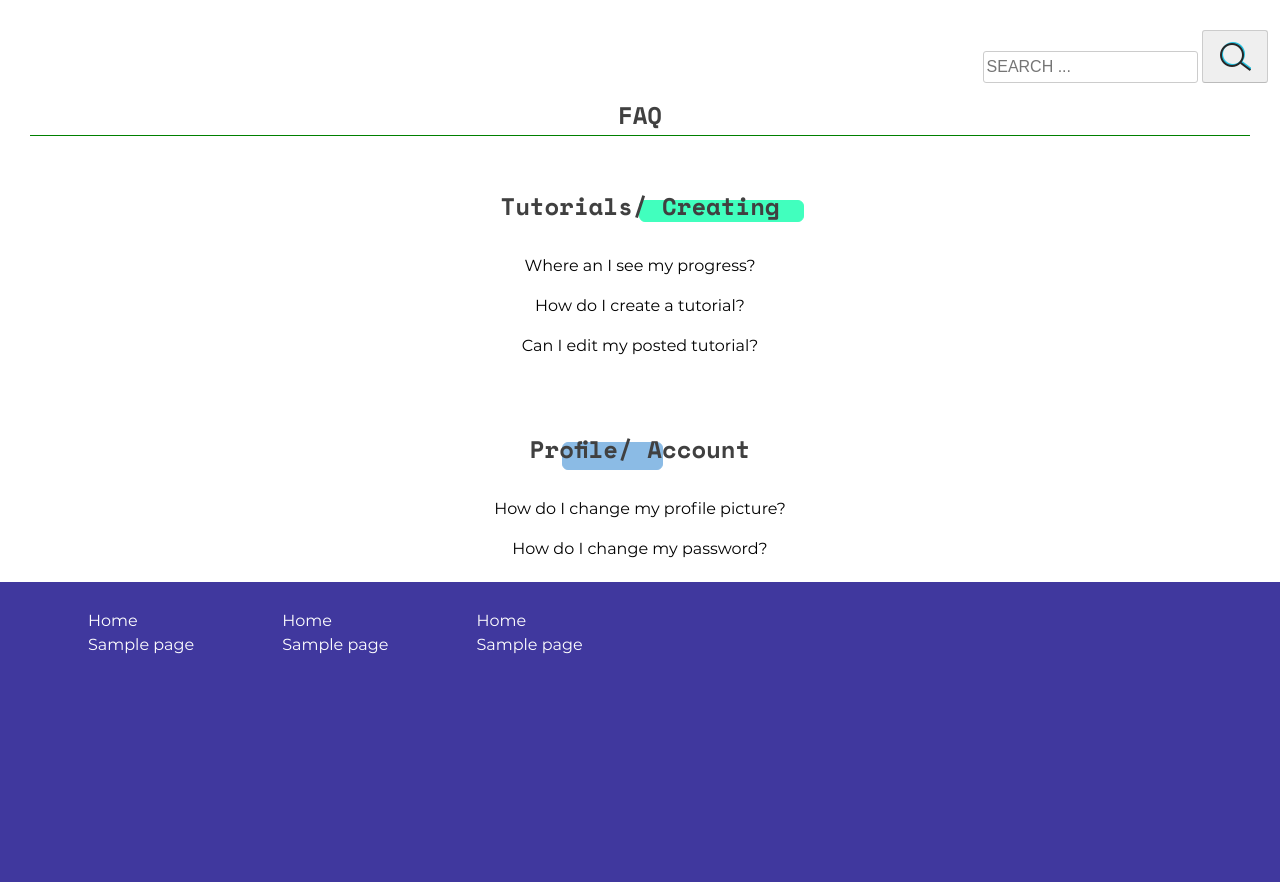
After one commit to Ivandaixiv/coderoad-fall-2019, a WordPress theme: template themes/coderoad/template-parts/page-faq-response1.php in a window 1280 px wide. The commit adds this page. Run offline with PHP 8.4 and a stand-in for WordPress, Linux system fonts and the light colour scheme; the site name, menu and one post (Sample post) are stand-ins, and other content is empty; some libraries are stand-ins or nearby versions.

Commit message:
faq taxonomy setup

```diff
--- a/themes/coderoad/sass/_page-faq.scss
+++ b/themes/coderoad/sass/_page-faq-main.scss
@@ -80,7 +80,7 @@ a{
         &::before {
             content: '';
             height: 28px;
-            width: 93px;
+            width: 101px;
             background-color: #8bbbe5;
             border: 1px solid #8bbbe5;
             border-radius: 6px;
--- a/themes/coderoad/sass/style.scss
+++ b/themes/coderoad/sass/style.scss
@@ -65,5 +65,6 @@ Nicolas Gallagher and Jonathan Neal http://necolas.github.com/normalize.css/
 @import 'page-templates';
 @import 'footer';
 @import 'header';
-@import 'page-faq';
+@import 'page-faq-main';
+@import 'page-faq-response1';
 @import 'contact-us';
--- a/themes/coderoad/style.css
+++ b/themes/coderoad/style.css
@@ -951,7 +951,7 @@ a {
     .profile-h2 h2::before {
       content: '';
       height: 28px;
-      width: 93px;
+      width: 101px;
       background-color: #8bbbe5;
       border: 1px solid #8bbbe5;
       border-radius: 6px;
--- /dev/null
+++ b/themes/coderoad/template-parts/page-faq-response1.php
@@ -0,0 +1,49 @@
+<?php
+/**
+ * Template part for displaying page content in page.php.
+ *
+ * @package RED_Starter_Theme
+ */
+
+get_header();?>
+
+<div class="site-content">
+
+    <header class="entry-header">
+		<?php the_title( '<h1 class="entry-title">', '</h1>' ); ?>
+    </header><!-- .entry-header -->
+
+    <section class="faq-h2-container">
+        <h2 class="faqh2">FAQ</h2>
+    </section>
+
+    <div class="search-container">
+        <form action=""></form>
+    </div>
+
+    <section class="tutorial-container">
+        <div class="tutorial-h2">
+            <h2 >Tutorials/ Creating</h2>
+            <!-- <div class="tutorial-accent"></div> -->
+        </div>
+
+        <div class="link-container">
+            <a href="">Where an I see my progress?</a>
+            <a href="">How do I create a tutorial?</a>
+            <a href="">Can I edit my posted tutorial?</a>
+        </div>
+    </section>
+
+    <section class="profile-container">
+        <div class="profile-h2">
+            <h2>Profile/ Account</h2>
+            <div class="profile-accent"></div>
+        </div>
+        <div class="link-container">
+            <a href="">How do I change my profile picture?</a>
+            <a href="">How do I change my password?</a>
+        </div>
+
+    </section>
+</div>
+<?php get_footer(); ?>
```
Also changed, not shown: themes/coderoad/page-faq-main.php (renamed from themes/coderoad/page-faq.php, +0 -12 lines), themes/coderoad/sass/_page-faq-response1.scss (added).
